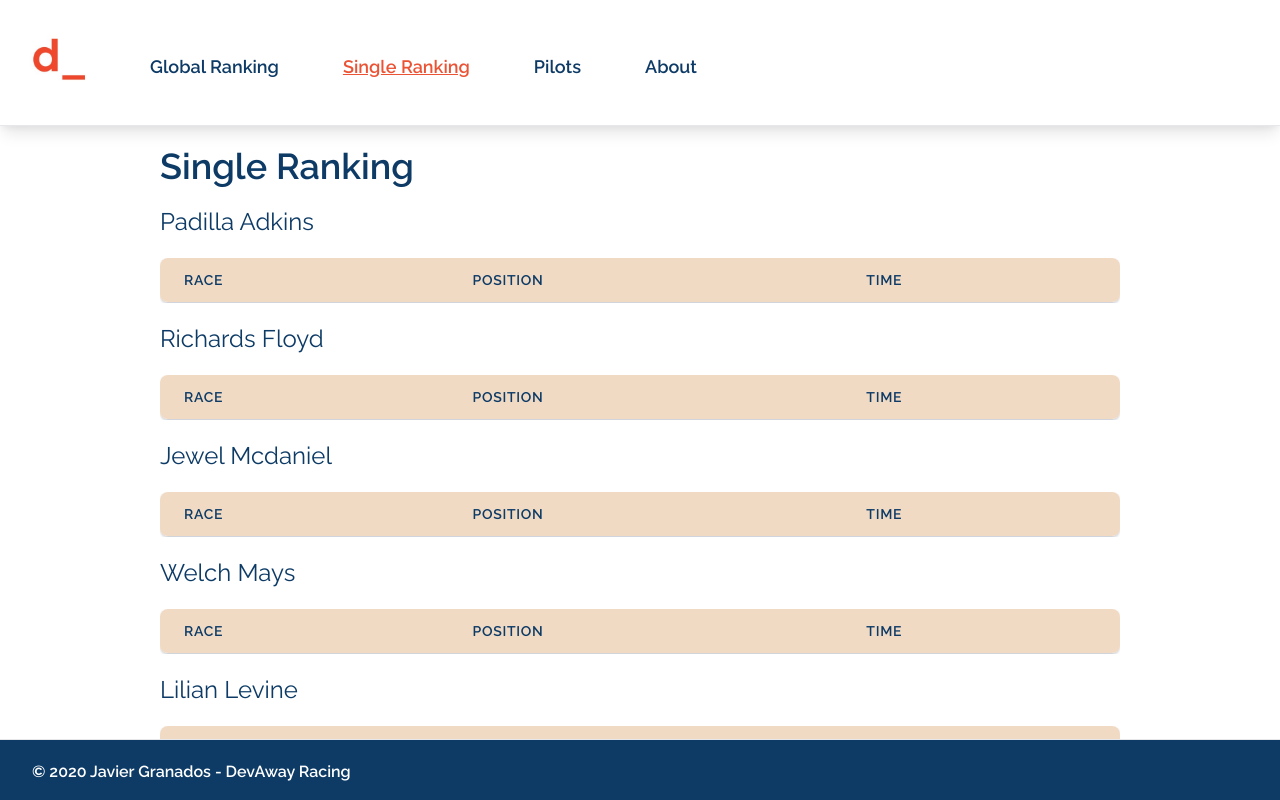
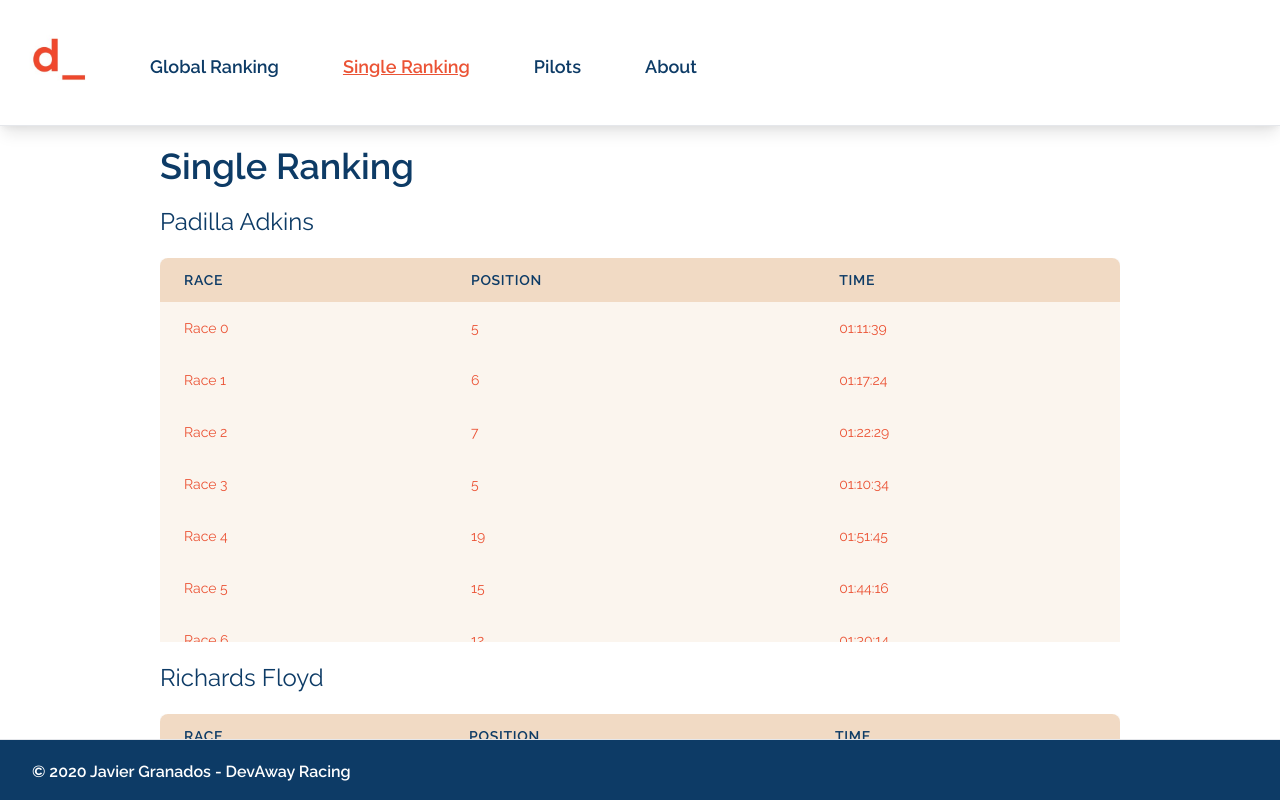
Before and after one commit to javiergranados/devaway-racing-services, a Next.js app: page /single in a window 1280 px wide. Built offline with nearby package versions, Linux system fonts and the light colour scheme.

Commit message:
Minor fixes on Global and Single components

```diff
--- a/components/ranking/Global.jsx
+++ b/components/ranking/Global.jsx
@@ -3,12 +3,13 @@ import { PILOTS_PROPTYPES, RACES_PROPTYPES } from '../../constants'
 import { formatTime } from '../../utils/data'
 
 function Global({ pilots, races }) {
+  console.log(races)
   return (
     <div className="flex flex-col">
       {races.map(race => {
         return (
           <div key={uuidv4()}>
-            <h2 className="py-5 text-2xl text-center font-regular lg:text-left">{race.name}</h2>
+            <h2 className="py-5 text-2xl text-center font-regular lg:text-left">{race[0].name}</h2>
             <div className="overflow-auto max-h-96">
               <div className="inline-block min-w-full align-middle">
                 <div className="overflow-hidden border-b border-gray-300 shadow scrollable sm:rounded-lg">
--- a/components/ranking/Single.jsx
+++ b/components/ranking/Single.jsx
@@ -1,13 +1,15 @@
+import { v4 as uuidv4 } from 'uuid'
+
 import { PILOTS_PROPTYPES, RACES_PROPTYPES } from '../../constants'
 import { formatTime, getRacesByPilot } from '../../utils/data'
 
 function Single({ pilots, races }) {
   return (
     <div className="flex flex-col">
-      {Object.entries(pilots).map(([id, pilot]) => {
-        const racesByPilot = getRacesByPilot(races, id)
+      {pilots.map(pilot => {
+        const racesByPilot = getRacesByPilot(races, pilot.id)
         return (
-          <div key={id}>
+          <div key={pilot.id}>
             <h2 className="py-5 text-2xl text-center font-regular lg:text-left">{pilot.name}</h2>
             <div className="overflow-auto max-h-96">
               <div className="inline-block min-w-full align-middle">
@@ -22,10 +24,10 @@ function Single({ pilots, races }) {
                     </thead>
                     <tbody className="bg-seashell font-regular">
                       {racesByPilot.map(race => (
-                        <tr key={pilot.id}>
+                        <tr key={uuidv4()}>
                           <td className="text-center table__tbody__td lg:text-left">{race.name}</td>
-                          <td className="table__tbody__td">{race.position}</td>
-                          <td className="table__tbody__td">{formatTime(race.time)}</td>
+                          <td className="text-center table__tbody__td lg:text-left">{race.position}</td>
+                          <td className="text-center table__tbody__td lg:text-left">{formatTime(race.time)}</td>
                         </tr>
                       ))}
                     </tbody>
```
